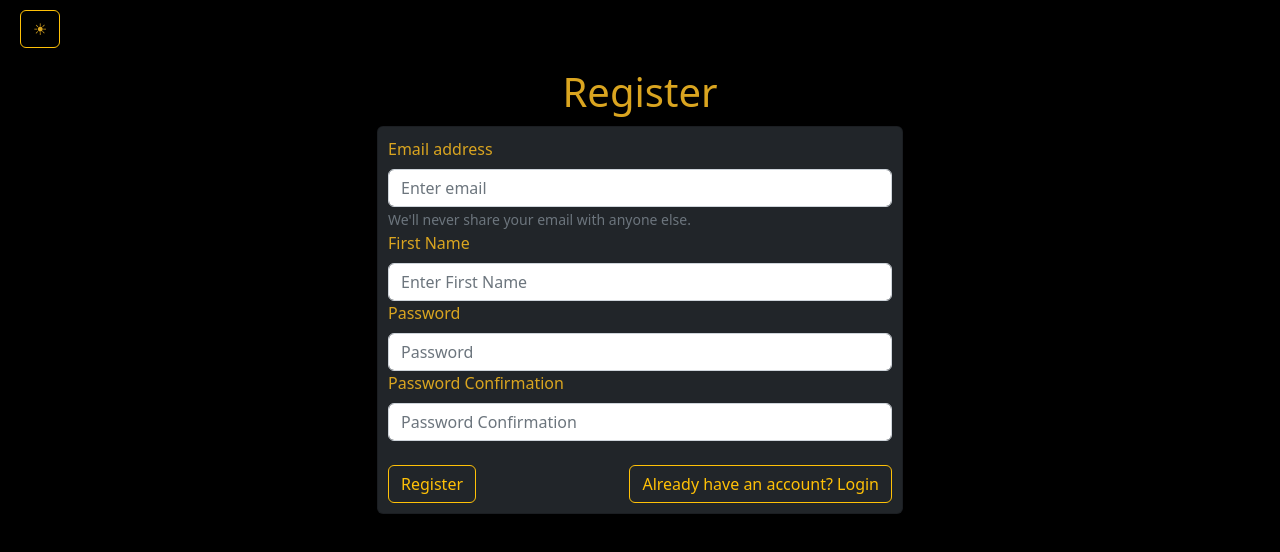
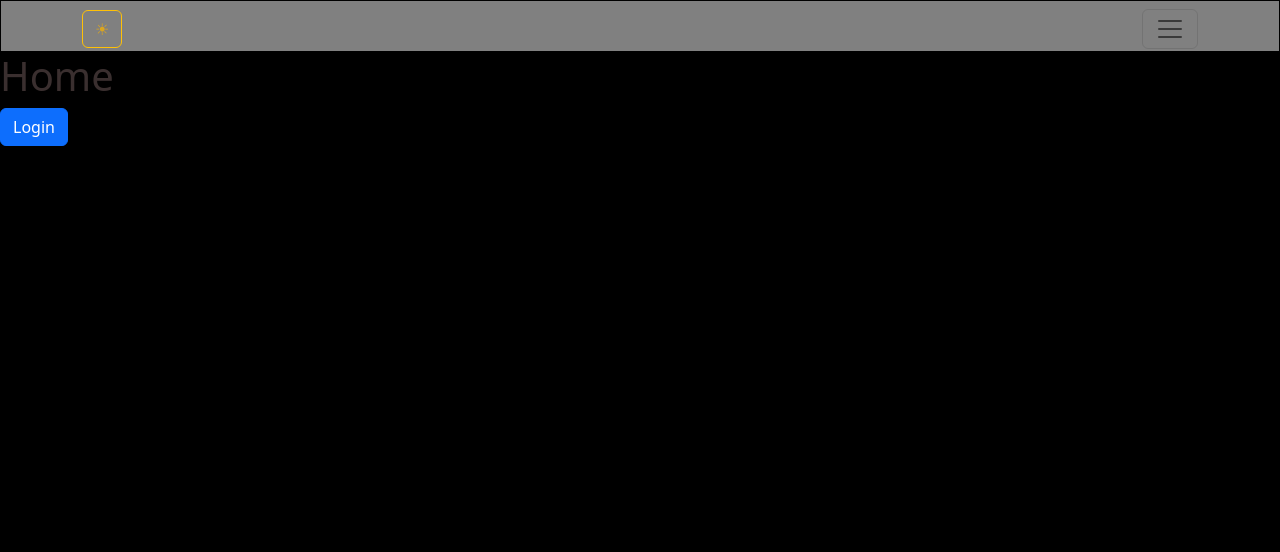
Before and after one commit to enderta/JobsTracker, a React (Create React App) app: page / in a window 1280 px wide. Shown: the top 552 px of the page. Built offline with nearby package versions, Linux system fonts and the light colour scheme.

Commit message:
commerce

```diff
--- a/src/components/commerce/Login.js
+++ b/src/components/commerce/Login.js
@@ -87,7 +87,7 @@ function Login() {
                                         Login
                                     </Button>
                                     <Button variant={darkMode ? 'outline-warning' : 'outline-dark'} onClick={() => {
-                                        window.location = '/';}
+                                        window.location = '/register';}
                                     }>
                                         Not a member? Register
                                     </Button>
--- a/src/components/commerce/Pages.js
+++ b/src/components/commerce/Pages.js
@@ -10,8 +10,8 @@ function Pages() {
     return (
         <div>
 
-            <Routes> <Route path={"/home"} element={<Home/>}/>
-                <Route path="/" element={<Register/>}/>
+            <Routes> <Route path={"/*"} element={<Home/>}/>
+                <Route path="/register" element={<Register/>}/>
                 <Route path="/login" element={<Login/>}/>
             </Routes>
 
```
